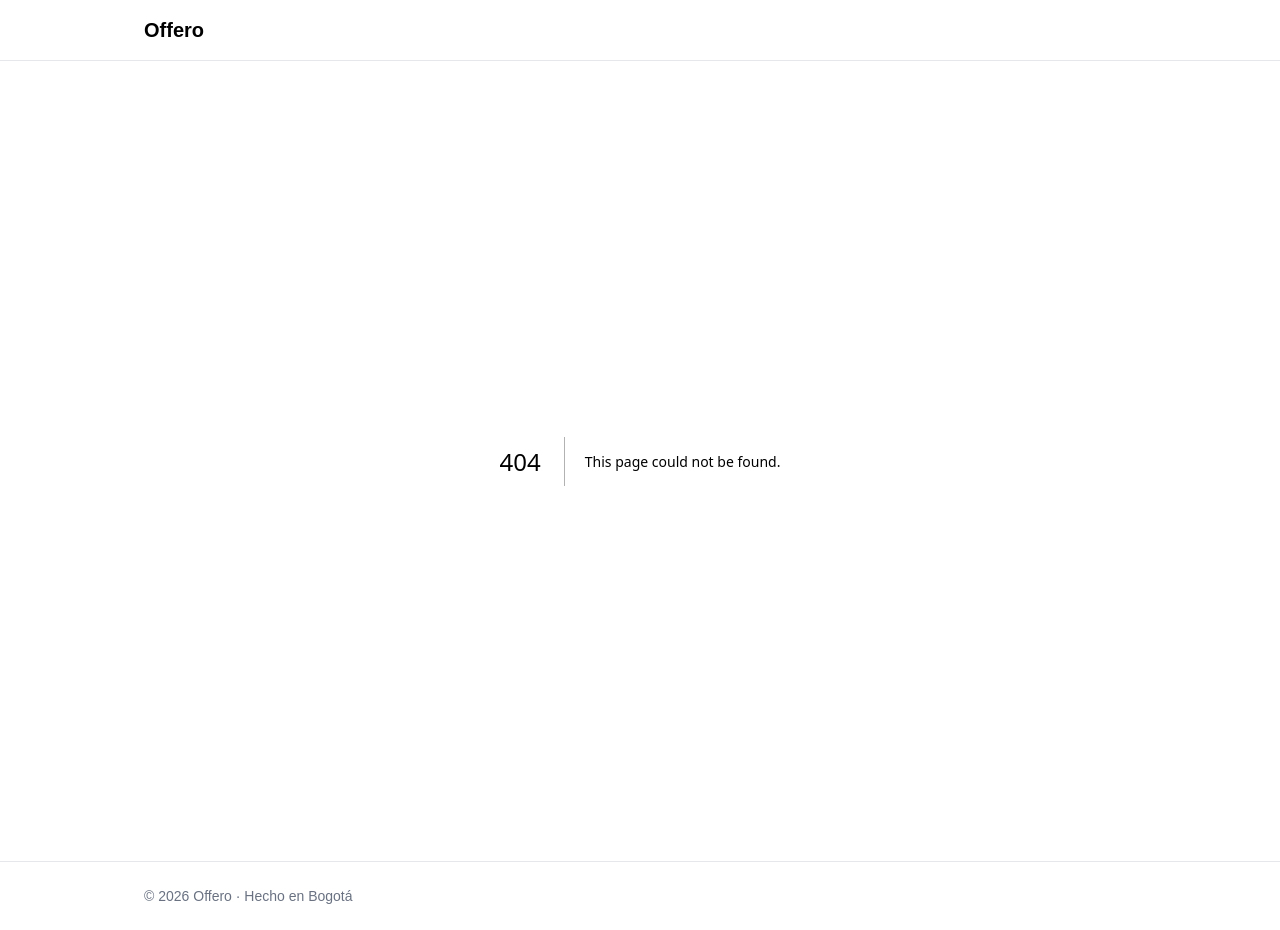
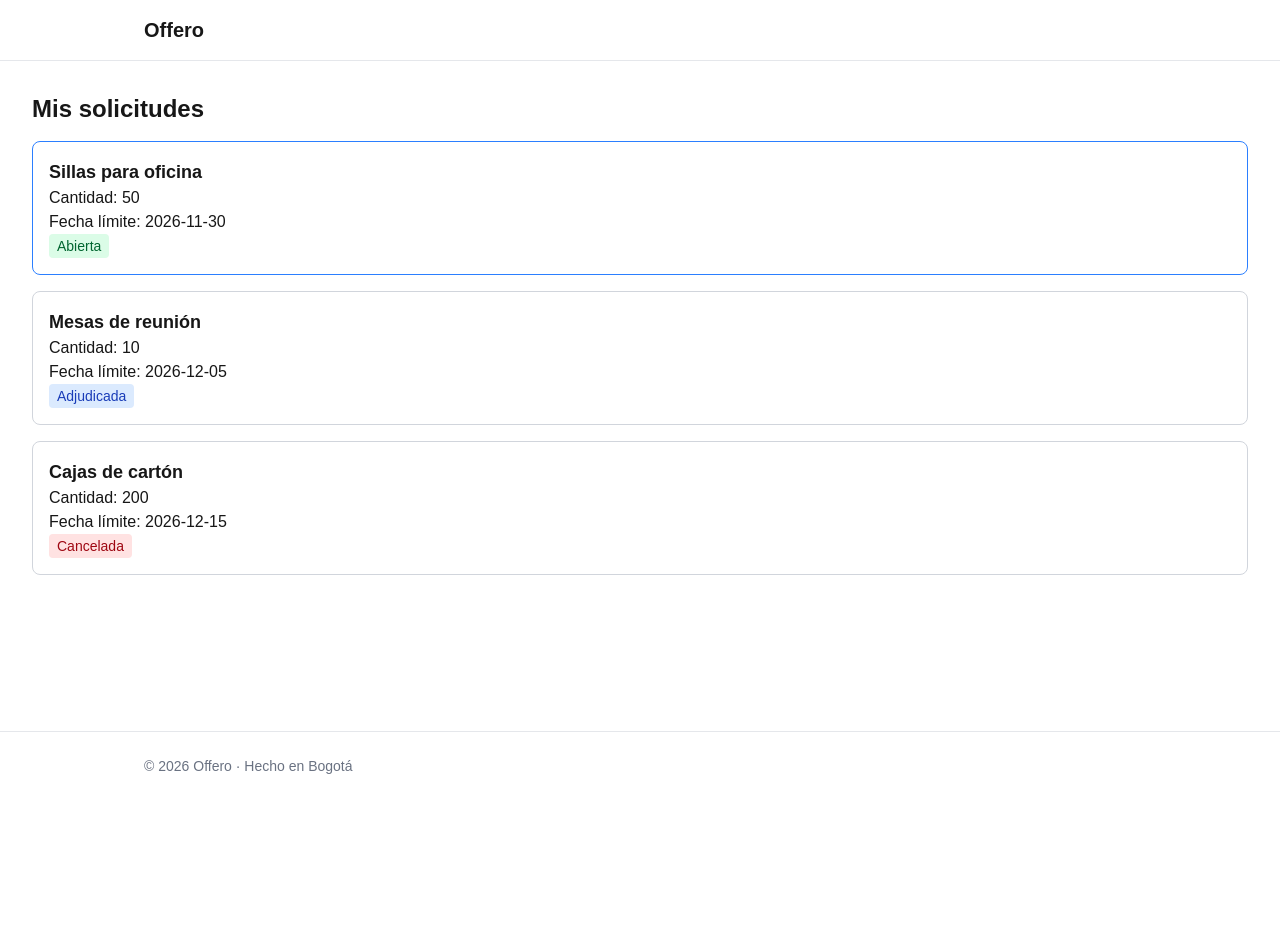
Before and after one commit to diegodani2030/App-Offero, a Next.js app in the folder app-offero/: page /practica/wilson in a window 1280 px wide. Before the commit this address had no page. After the commit the page ends 800 px from the top, so only its background shows below. Built offline with nearby package versions, Linux system fonts and the light colour scheme.

Commit message:
practica(wilson): react 1
Co-Authored-By: Claude Opus 5.5 <noreply@anthropic.com>

```diff
--- /dev/null
+++ b/app-offero/src/app/practica/wilson/page.js
@@ -0,0 +1,30 @@
+import TarjetaSolicitud from "@/components/practica/wilson/TarjetaSolicitud";
+
+export default function PracticaWilson() {
+  return (
+    <main className="p-8">
+      <h1 className="text-2xl font-bold">Mis solicitudes</h1>
+      <div className="mt-4 flex flex-col gap-4">
+        <TarjetaSolicitud
+          titulo="Sillas para oficina"
+          cantidad={50}
+          fechaLimite="2026-11-30"
+          estado="open"
+          destacado={true}
+        />
+        <TarjetaSolicitud
+          titulo="Mesas de reunión"
+          cantidad={10}
+          fechaLimite="2026-12-05"
+          estado="awarded"
+        />
+        <TarjetaSolicitud
+          titulo="Cajas de cartón"
+          cantidad={200}
+          fechaLimite="2026-12-15"
+          estado="cancelled"
+        />
+      </div>
+    </main>
+  );
+}
--- /dev/null
+++ b/app-offero/src/components/practica/wilson/EtiquetaEstado.js
@@ -0,0 +1,19 @@
+const textos = {
+  open: "Abierta",
+  awarded: "Adjudicada",
+  cancelled: "Cancelada",
+};
+
+const colores = {
+  open: "bg-green-100 text-green-800",
+  awarded: "bg-blue-100 text-blue-800",
+  cancelled: "bg-red-100 text-red-800",
+};
+
+export default function EtiquetaEstado({ estado }) {
+  return (
+    <span className={`rounded px-2 py-1 text-sm ${colores[estado]}`}>
+      {textos[estado]}
+    </span>
+  );
+}
--- /dev/null
+++ b/app-offero/src/components/practica/wilson/TarjetaSolicitud.js
@@ -0,0 +1,20 @@
+import EtiquetaEstado from "./EtiquetaEstado";
+
+export default function TarjetaSolicitud({
+  titulo,
+  cantidad,
+  fechaLimite,
+  estado,
+  destacado = false,
+}) {
+  return (
+    <article
+      className={`rounded-lg border p-4 ${destacado ? "border-blue-500" : "border-gray-300"}`}
+    >
+      <h2 className="text-lg font-semibold">{titulo}</h2>
+      <p>Cantidad: {cantidad}</p>
+      <p>Fecha límite: {fechaLimite}</p>
+      <EtiquetaEstado estado={estado} />
+    </article>
+  );
+}
```
